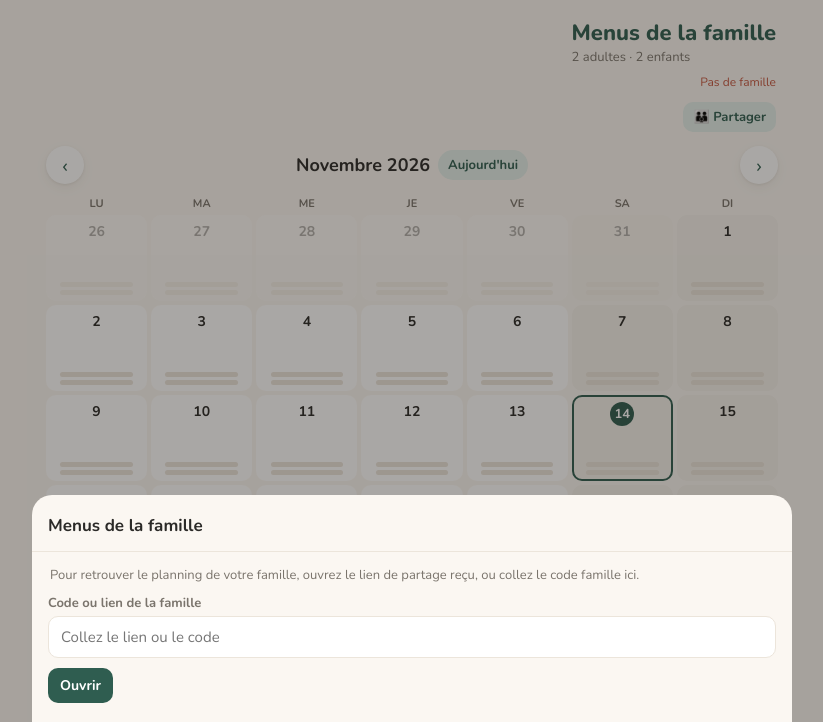
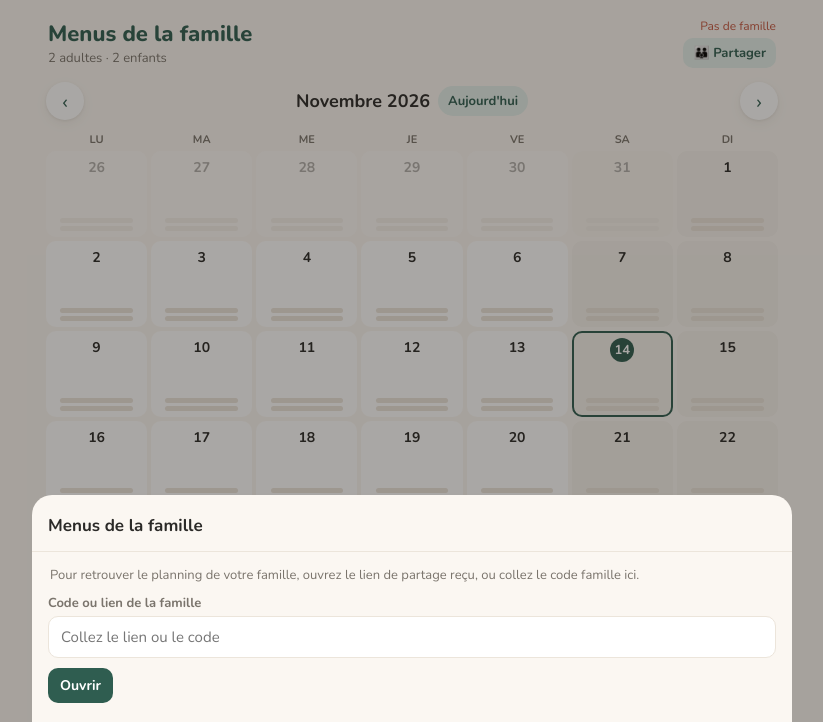
Before and after one commit to GL-35/menus-famille, a plain HTML site: page index.html in a window 1280 px wide. Shown: the top 722 px of the page, without its empty margins (228-1051 px from the left). Drawn offline with nearby package versions, Linux system fonts and the light colour scheme.

Commit message:
Corrige la mise en page de l'en-tête
Co-Authored-By: Claude Opus 5.5 <noreply@anthropic.com>
Claude-Session: https://claude.ai/code/session_01UcP8ECDJVZXV6f9MLAk8CF

```diff
--- a/index.html
+++ b/index.html
@@ -1314,8 +1314,9 @@ const sync = $("sync");
 const sh = document.createElement("button");
 sh.className = "btn"; sh.style.cssText = "margin-top:4px;font-size:13px;padding:6px 10px"; sh.textContent = "👪 Partager";
 sh.onclick = openShare;
-sync.parentNode.appendChild(sh);
-sync.parentNode.style.cssText = "display:flex;flex-direction:column;align-items:flex-end";
+const wrap = document.createElement("div");
+wrap.style.cssText = "display:flex;flex-direction:column;align-items:flex-end";
+sync.parentNode.insertBefore(wrap, sync); wrap.appendChild(sync); wrap.appendChild(sh);
 
 /* démarrage */
 if(code){ pull(); } else { setSync("Pas de famille", true); askCode(false); }
```
